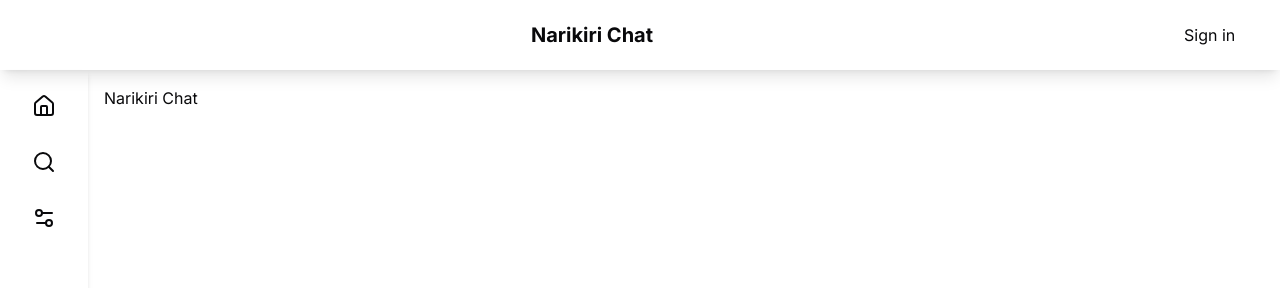
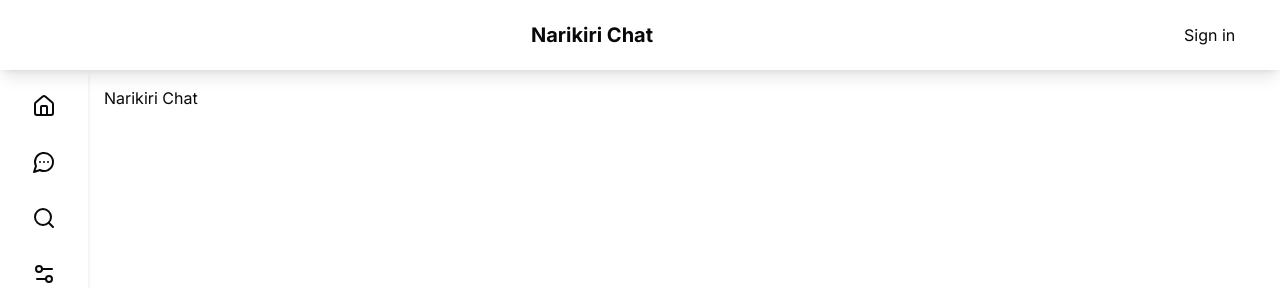
Before and after one commit to fffk10/narikiri-chat, a Next.js app: page / in a window 1280 px wide. Shown: the top 288 px of the page. Built offline with nearby package versions, Linux system fonts and the light colour scheme; no server answers.

Commit message:
カスタム404ページ

```diff
--- /dev/null
+++ b/src/app/(main)/chat/page.tsx
@@ -0,0 +1,3 @@
+export default function ChatPage() {
+  return <div>ChatPage</div>
+}
--- /dev/null
+++ b/src/app/not-found.tsx
@@ -0,0 +1,9 @@
+export default function NotFound() {
+  return (
+    <div>
+      ページが見つかりません。
+      <br />
+      URLを確認してください。
+    </div>
+  )
+}
--- a/src/components/sidebar/sidebar.tsx
+++ b/src/components/sidebar/sidebar.tsx
@@ -1,19 +1,20 @@
 'use client'
 
 import { SignedOut, SignInButton, SignedIn, UserButton } from '@clerk/nextjs'
-import { Home, Search, Settings2 } from 'lucide-react'
+import { Home, MessageCircleMore, Search, Settings2 } from 'lucide-react'
 import { useParams, useRouter } from 'next/navigation'
 
 import SidebarItem from '@/components/sidebar/sidebar-item'
 import { ModeToggle } from '@/components/theme/mode-toggle'
 
 type SidebarItem = {
-  link: '' | 'search' | 'settings'
+  link: '' | 'chat' | 'search' | 'settings'
   icon: React.ReactNode
 }
 
 const SIDEBAR_ITEMS: SidebarItem[] = [
   { link: '', icon: <Home /> },
+  { link: 'chat', icon: <MessageCircleMore /> },
   { link: 'search', icon: <Search /> },
   { link: 'settings', icon: <Settings2 /> },
 ]
```
